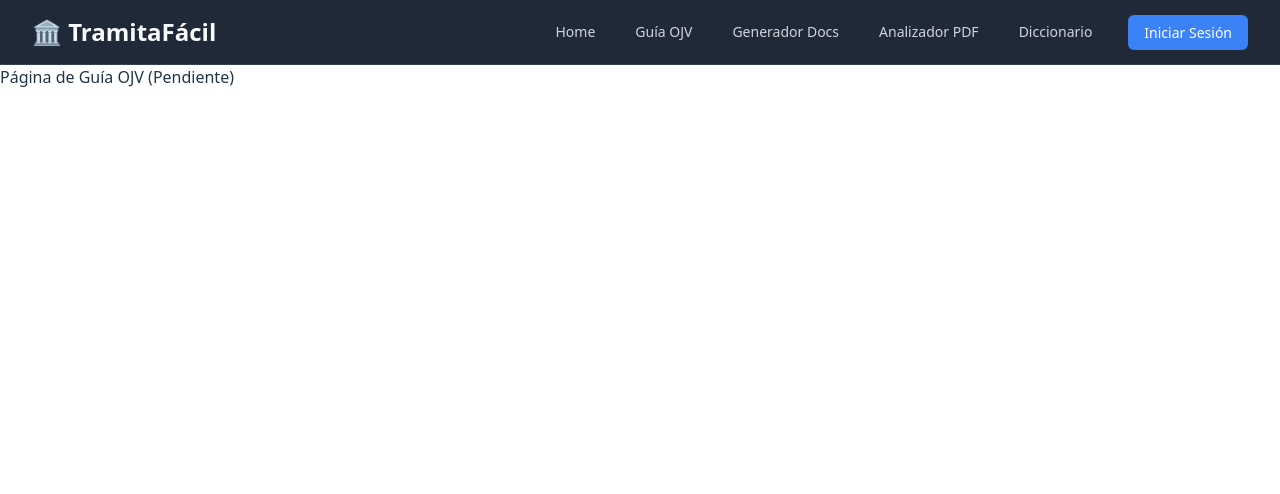
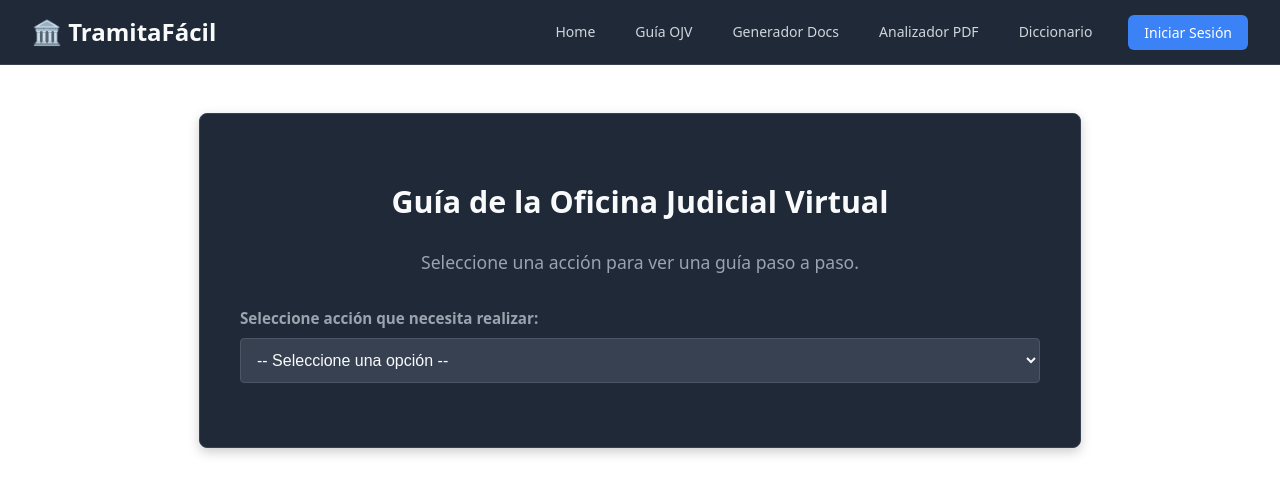
Before and after one commit to Xharless/Asistente-Virtual, a React (Vite) app in the folder project/frontend/: page /guia-ojv in a window 1280 px wide. Shown: the top 494 px of the page. Built offline with nearby package versions, Linux system fonts and the light colour scheme; no server answers.

Commit message:
Se inicializa la vista de la Guía OJV.

```diff
--- a/project/frontend/src/main.jsx
+++ b/project/frontend/src/main.jsx
@@ -10,6 +10,7 @@ import Register from './pages/Register'
 import Generador from './pages/Generador'
 import BuscadorDiccionario from './components/BuscadorDiccionario.jsx'
 import AnalizadorPDF from './pages/AnalizadorPDF.jsx'
+import GuiaOJV from "./pages/guiaOJV";
 
 // Definición de las rutas
 const router = createBrowserRouter([
@@ -40,13 +41,13 @@ const router = createBrowserRouter([
       },
       {
         path: 'guia-ojv',
-        element: <div>Página de Guía OJV (Pendiente)</div>, // Placeholder para la guía
+        element: <GuiaOJV />, // Placeholder para la guía
       },{
         path: 'analizador',
         element: <AnalizadorPDF />
       },
       {
-        path: 'diccionario', // ¡Esta es la ruta que faltaba!
+        path: 'diccionario',
         element: <BuscadorDiccionario />,
 
       }
--- /dev/null
+++ b/project/frontend/src/pages/guiaOJV.css
@@ -0,0 +1,81 @@
+/* Contenedor principal con diseño oscuro igual al de Generador */
+.guia-container {
+    max-width: 800px;
+    margin: 3rem auto;
+    padding: 2.5rem;
+    background-color: #1f2937; /* Fondo oscuro */
+    border-radius: 8px;
+    border: 1px solid #374151;
+    box-shadow: 0 4px 12px rgba(0, 0, 0, 0.2);
+}
+
+/* Título principal */
+.guia-container h2 {
+    text-align: center;
+    font-size: 1.9rem;
+    font-weight: bold;
+    color: #f9fafb;
+    margin-bottom: 1.5rem;
+}
+
+/* Texto introductorio */
+.intro {
+    text-align: center;
+    color: #9ca3af;
+    margin-bottom: 2rem;
+    font-size: 1.1rem;
+}
+
+/* Sección de la guía */
+.guia-section {
+    margin-bottom: 2rem;
+    background-color: #374151;
+    padding: 1.5rem;
+    border-radius: 6px;
+    border: 1px solid #4b5563;
+}
+
+/* Subtítulos de secciones */
+.guia-section h3 {
+    color: #f9fafb;
+    font-size: 1.3rem;
+    border-bottom: 2px solid #4b5563;
+    padding-bottom: 0.4rem;
+    margin-bottom: 1rem;
+}
+
+/* Texto dentro de la sección */
+.guia-section p {
+    color: #d1d5db;
+    line-height: 1.6;
+}
+
+.form-group {
+    margin-bottom: 1.5rem;
+}
+
+.form-group label {
+    display: block;
+    font-size: 0.95rem;
+    font-weight: 600;
+    color: #9ca3af;
+    margin-bottom: 0.5rem;
+}
+
+.form-group select {
+    width: 100%;
+    padding: 0.75rem;
+    background-color: #374151;
+    color: #f9fafb;
+    border: 1px solid #4b5563;
+    border-radius: 4px;
+    font-size: 1rem;
+    cursor: pointer;
+    transition: 0.2s;
+}
+
+.form-group select:focus {
+    outline: none;
+    border-color: #3b82f6;
+    box-shadow: 0 0 0 3px rgba(59,130,246,0.3);
+}
--- /dev/null
+++ b/project/frontend/src/pages/guiaOJV.jsx
@@ -0,0 +1,81 @@
+import React, { useState } from "react";
+import "./guiaOJV.css";
+
+export default function GuiaOJV() {
+  const [accion, setAccion] = useState("");
+
+  return (
+    <div className="guia-container">
+      <h2>Guía de la Oficina Judicial Virtual</h2>
+      <p className="intro">
+        Seleccione una acción para ver una guía paso a paso.
+      </p>
+
+      {/* Barra para seleccionar acción */}
+      <div className="form-group">
+        <label htmlFor="accion">Seleccione acción que necesita realizar:</label>
+        <select
+          id="accion"
+          value={accion}
+          onChange={(e) => setAccion(e.target.value)}
+        >
+          <option value="">-- Seleccione una opción --</option>
+          <option value="revisar">Revisar causa</option>
+          <option value="escrito">Enviar escrito</option>
+          <option value="estado">Ver estado de un escrito</option>
+          <option value="notificaciones">Revisar notificaciones</option>
+          <option value="audiencias">Consultar audiencias</option>
+        </select>
+      </div>
+
+      {/* Contenido dinámico dependiendo de la selección */}
+      {accion === "revisar" && (
+        <section className="guia-section">
+          <h3>Revisar causa</h3>
+          <p>1. Ingrese al sistema con Clave Única o usuario institucional.</p>
+          <p>2. Vaya al menú “Consulta de causas”.</p>
+          <p>3. Ingrese el RIT o tribunal correspondiente.</p>
+          <p>4. Revise las resoluciones, escritos y documentos asociados.</p>
+        </section>
+      )}
+
+      {accion === "escrito" && (
+        <section className="guia-section">
+          <h3>Enviar escrito</h3>
+          <p>1. Seleccione la causa donde ingresará el escrito.</p>
+          <p>2. Haga clic en “Presentar escrito”.</p>
+          <p>3. Seleccione el tipo de escrito desde la lista.</p>
+          <p>4. Adjunte el documento PDF correspondiente.</p>
+          <p>5. Envíe el escrito y espere la confirmación del sistema.</p>
+        </section>
+      )}
+
+      {accion === "estado" && (
+        <section className="guia-section">
+          <h3>Ver estado de un escrito</h3>
+          <p>1. Acceda al menú “Mis presentaciones”.</p>
+          <p>2. Busque el escrito enviado.</p>
+          <p>3. Verifique si fue “Recibido”, “Rechazado” o “A la espera”.</p>
+        </section>
+      )}
+
+      {accion === "notificaciones" && (
+        <section className="guia-section">
+          <h3>Revisar notificaciones</h3>
+          <p>1. Ingrese a “Notificaciones electrónicas”.</p>
+          <p>2. Revise las notificaciones pendientes de lectura.</p>
+          <p>3. Descargue los documentos si corresponde.</p>
+        </section>
+      )}
+
+      {accion === "audiencias" && (
+        <section className="guia-section">
+          <h3>Consultar audiencias</h3>
+          <p>1. Diríjase a “Agenda de audiencias”.</p>
+          <p>2. Ingrese número de causa o tribunal.</p>
+          <p>3. Revise fecha, participantes y observaciones.</p>
+        </section>
+      )}
+    </div>
+  );
+}
--- a/project/frontend/src/pages/home.jsx
+++ b/project/frontend/src/pages/home.jsx
@@ -1,5 +1,5 @@
 
-import './Home.css';
+import './home.css';
 function Home() {
     return (
         <div className="home-container">
```
